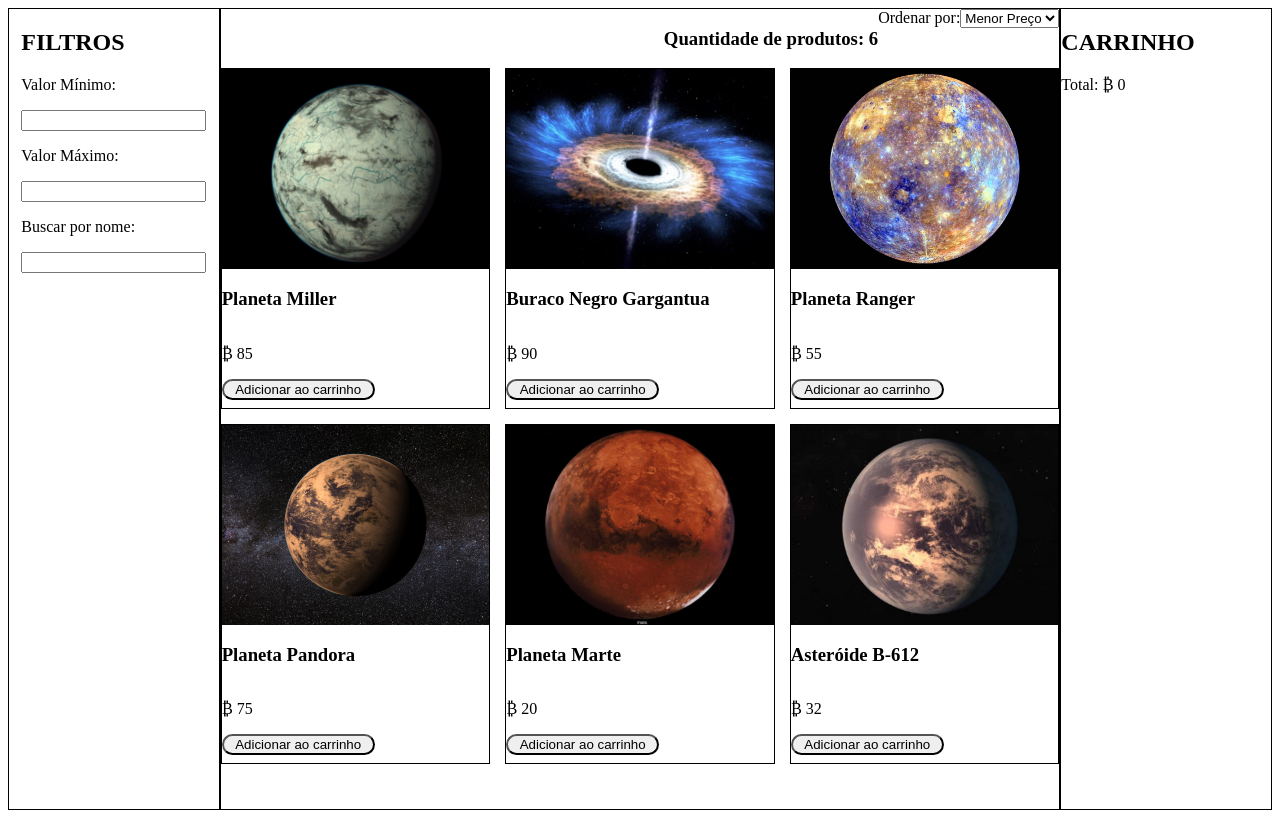
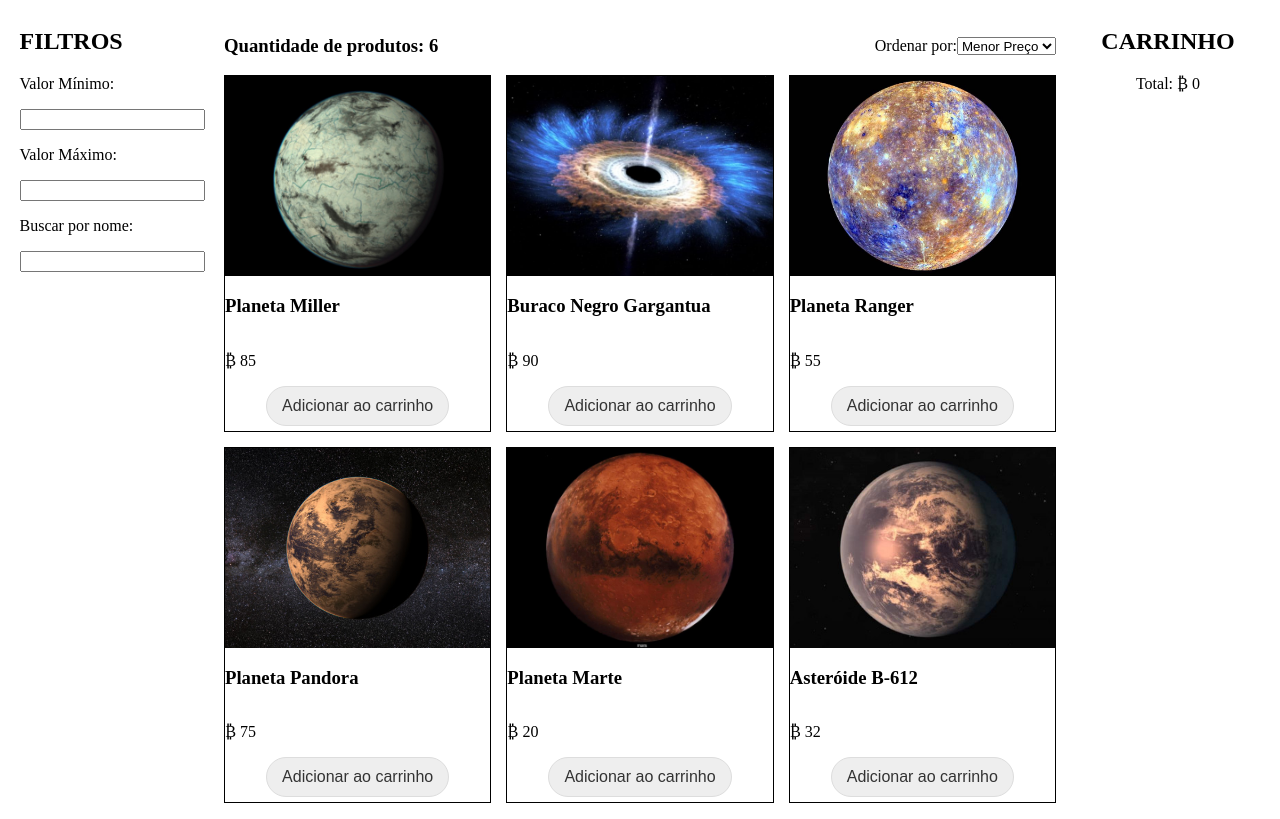
Before and after one commit to future4code/molina-labe-commerce2, a React (Create React App) app: page / in a window 1280 px wide. Built offline with nearby package versions, Linux system fonts and the light colour scheme.

Commit message:
Finalizei a disposição dos itens na tela

```diff
--- a/src/App.js
+++ b/src/App.js
@@ -14,21 +14,22 @@ import Asteroid from './img/asteroid.jpg'
 
 const Container = styled.div`
   display: flex;
+
 `
 
 const Filtro = styled.div `
   display: flex;
-  border: 1px solid black;
-  height: 100vh;
+  height: 100%;
   width: 20%;
   justify-content: center;
   `
 
 
 const ProdutosEstilizados = styled.div`
-border: 1px solid black;
+
 display: grid;
 width: 80%;
+padding: 8px;
 
 `
 
--- a/src/components/Carrinho.js
+++ b/src/components/Carrinho.js
@@ -3,7 +3,19 @@ import styled from 'styled-components'
 
 const CarrinhoEstilizado = styled.div`
 width: 20%;
-border: 1px solid black;
+text-align: center;
+`
+
+const BotaoCarrinho = styled.button`
+    display: grid;
+    background-color: #eee;
+    border: 1px solid #ddd;
+    color: #333;
+    font-size: 1em;
+    padding: 10px 15px;
+    margin: auto;
+    margin-bottom: 5px;
+    border-radius: 30px;
 
 `
 
@@ -38,7 +50,7 @@ export default class Carrinho extends React.Component {
             listaItens.push(
                 <div>
                     <p>{this.getQuantItem(itemId)}x {this.props.produtos[itemId].nomeProduto}</p>
-                    <button onClick={() => this.props.removeDoCarrinho(itemId)}>Remover item</button>
+                    <BotaoCarrinho onClick={() => this.props.removeDoCarrinho(itemId)}>Remover item</BotaoCarrinho>
                 </div>
             )
         }
--- a/src/components/Produtos.js
+++ b/src/components/Produtos.js
@@ -24,27 +24,46 @@ const DivProdutos = styled.div`
 
 const DivQuantidade = styled.div`
     display: flex;
-    justify-content: flex-end;
+    justify-content: space-between;
 
 `
 
 const SelectEstilizado = styled.select`
-    height: 50%;
+    height: 30%;
 `
 
 const CardProdutos = styled.div`
     border: 1px solid black;
     display: grid;
 
+
 `
 
 const StyledButton = styled.button`
-    margin-bottom: 8px;
-    width: 153px;
-    border-radius: 16px;
+   display: grid;
+    background-color: #eee;
+    border: 1px solid #ddd;
+    color: #333;
+    font-size: 1em;
+    padding: 10px 15px;
+    margin: auto;
+    margin-bottom: 5px;
+    border-radius: 30px;
+
 
 
 `
+
+const OrdernarEstilizado = styled.div`
+display: flex;
+align-items: center;
+
+
+`
+
+
+
+
 
 
 
@@ -133,12 +152,17 @@ export default class Produtos extends React.Component {
             <div>
 
                 <DivQuantidade>
+
                         <h3>Quantidade de produtos: {listaFiltrada.length}</h3>
+                        <OrdernarEstilizado>
                         <label>{"Ordenar por"}:</label>
                         <SelectEstilizado value={this.state.maiorMenor} onChange={this.handleChangeSelect}>
                             <option value="decrescente">{"Maior Preço"}</option>
                             <option value="crescente">{"Menor Preço"}</option>
+
                         </SelectEstilizado>
+                        </OrdernarEstilizado>
+
                 </DivQuantidade>
 
                 <DivProdutos>
```
Lines whose indentation alone changed are shown as unchanged.
